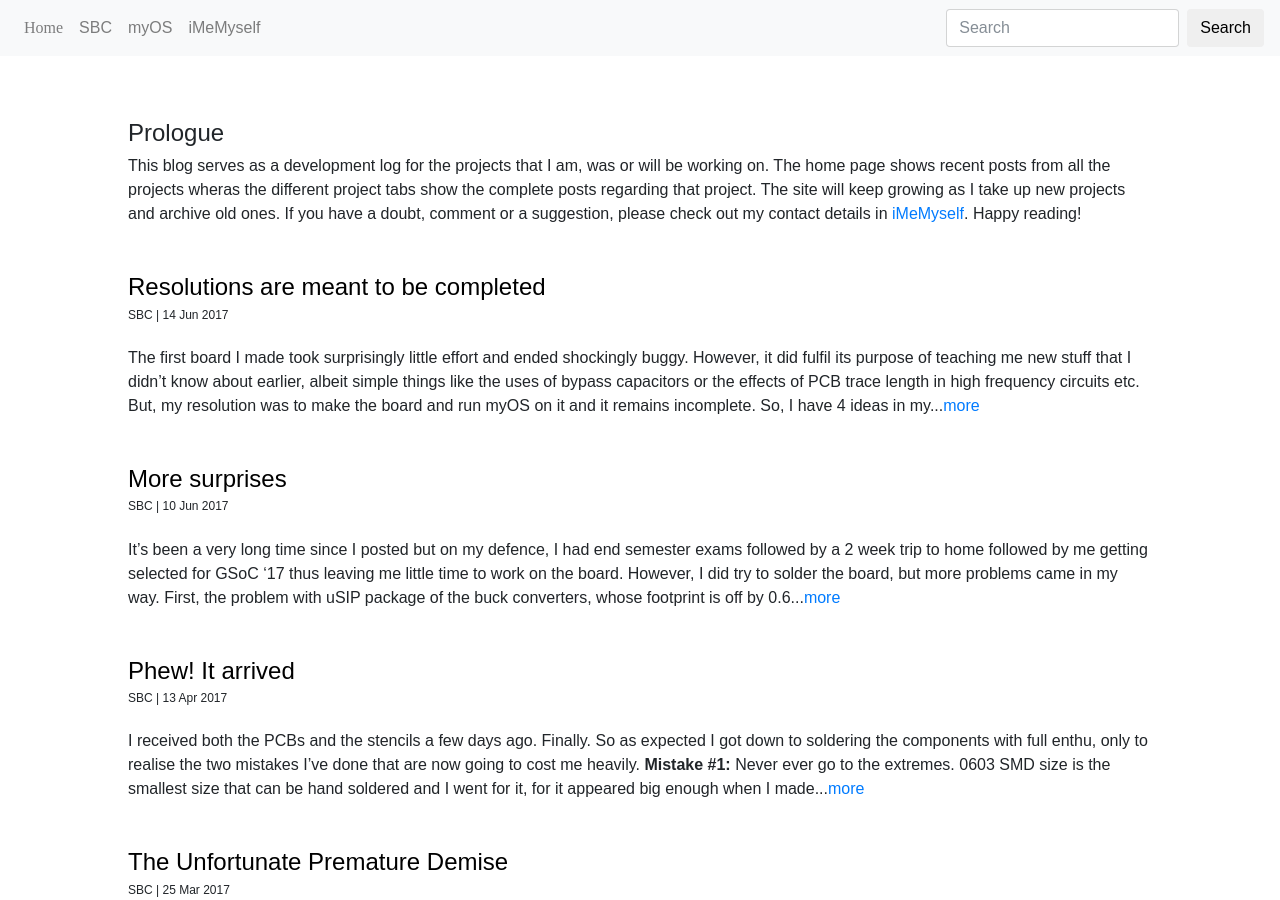
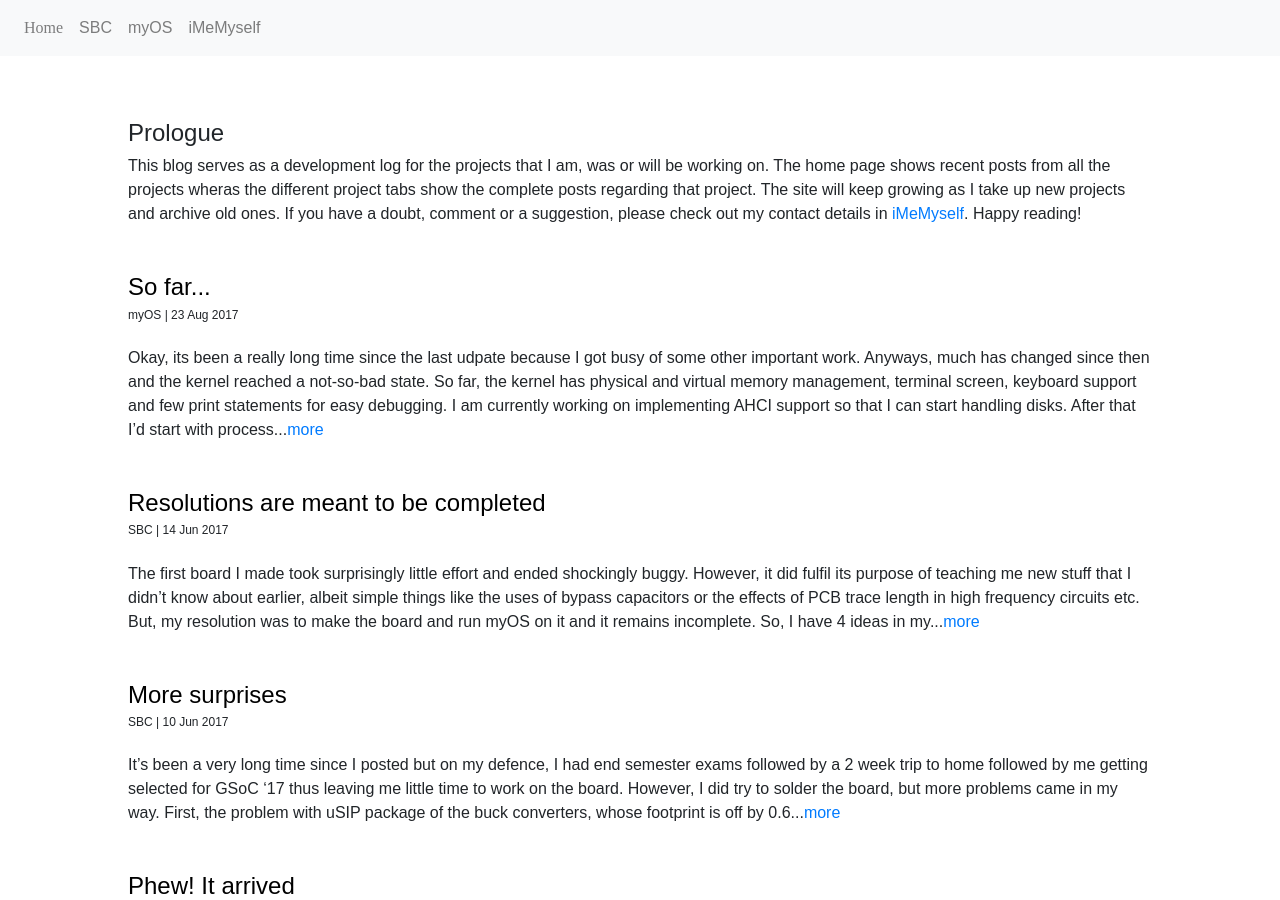
Before and after one commit to rithvikp1998/rithvikp1998.github.io, a Jekyll site: the page built from index.html, in a window 1280 px wide and 900 px high. Built offline with Jekyll 4.4.1, drawn with Linux system fonts in a browser that asks for light colours; some web fonts are replaced; some of the changed text lies outside the part shown.

Commit message:
New Post

```diff
--- a/_layouts/default.html
+++ b/_layouts/default.html
@@ -25,10 +25,6 @@
 					<a class="nav-link" href="{{site.baseurl}}/about.html">iMeMyself</a>
 				</li>
 			</ul>
-			<form class="form-inline my-2 my-lg-0">
-      			<input class="form-control mr-sm-2" type="text" placeholder="Search" aria-label="Search">
-      			<button class="btn my-2 my-sm-0" type="submit">Search</button>
-    		</form>
 		</div>
 	</nav>
 	<div style="height: 100%; padding-top: 72px; margin-left: 10%; margin-right: 10%; padding-bottom: 72px;">
--- /dev/null
+++ b/_posts/2017-08-23-so-far.md
@@ -0,0 +1,7 @@
+---
+title: So far...
+layout: post
+category: myOS
+---
+
+Okay, its been a really long time since the last udpate because I got busy of some other important work. Anyways, much has changed since then and the kernel reached a not-so-bad state. So far, the kernel has physical and virtual memory management, terminal screen, keyboard support and few print statements for easy debugging. I am currently working on implementing AHCI support so that I can start handling disks. After that I'd start with process management or file systems. Then I'd create user space, system calls, threads etc. If I have time left after all this, which I doubt since there are only 4 months left, I have to start with graphics or networking probably. But more of that later. One thing though: I have been skipping on documentation and unit testing which is a bad way to proceed, so I have to take some time and complete them. And I'll try to keep this more technical from now on. Let's see.
```
